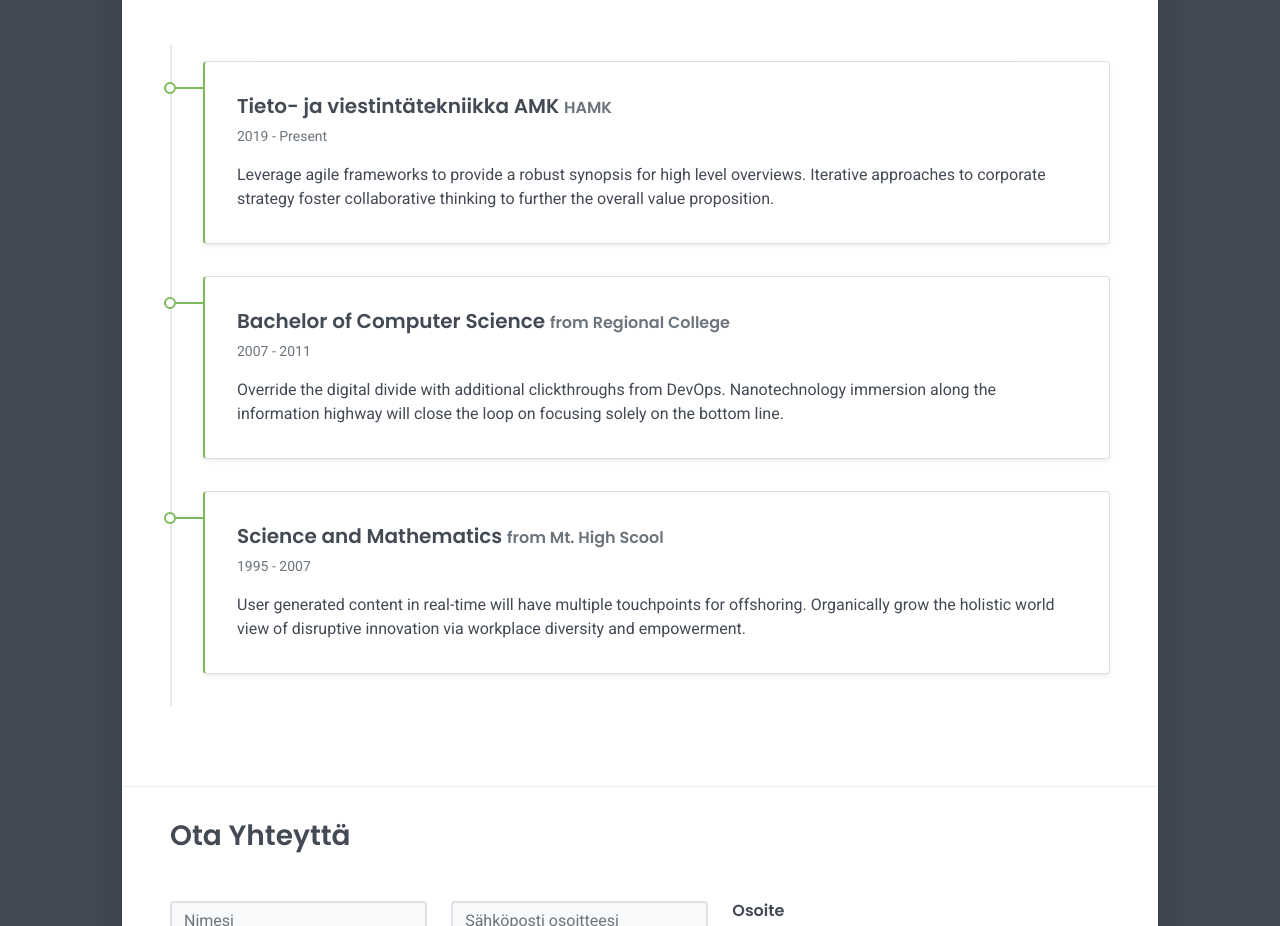
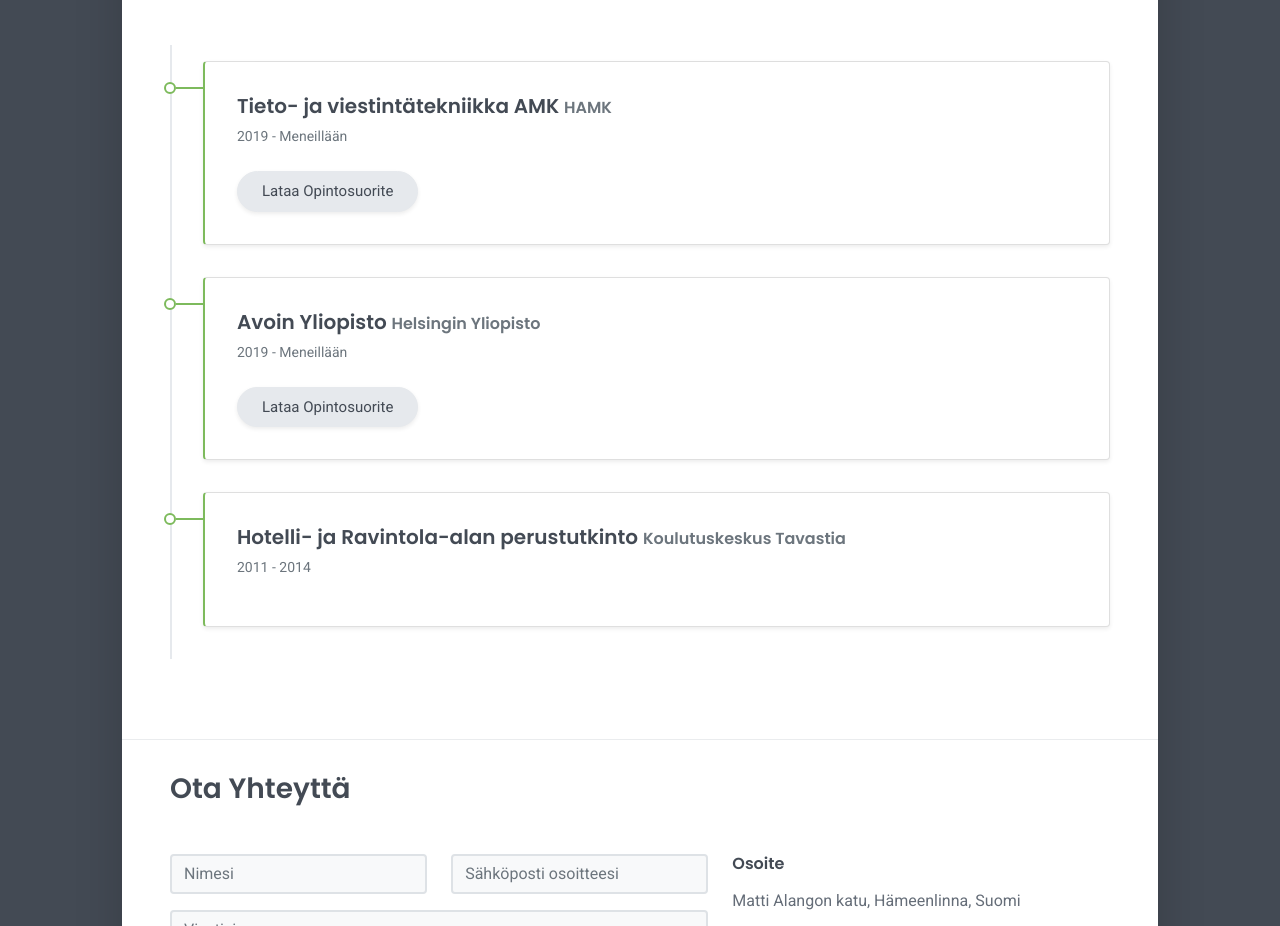
Before and after one commit to Macezu/Macezu.github.io, a website: page index.html in a window 1280 px wide. Shown: the part 1821-2747 px from the top of the page. Drawn offline with nearby package versions, Linux system fonts and the light colour scheme.

Commit message:
Koulutus Done

```diff
--- a/index.html
+++ b/index.html
@@ -175,22 +175,21 @@
       <div class="timeline-card timeline-card-success card shadow-sm">
         <div class="card-body">
           <div class="h5 mb-1">Tieto- ja viestintätekniikka AMK <span class="text-muted h6">HAMK</span></div>
-          <div class="text-muted text-small mb-2">2019 - Present</div>
-          <div>Leverage agile frameworks to provide a robust synopsis for high level overviews. Iterative approaches to corporate strategy foster collaborative thinking to further the overall value proposition.</div>
+          <div class="text-muted text-small mb-2">2019 - Meneillään</div>
+          <div><a class="btn btn-light text-dark shadow-sm mt-1 me-1" href="/OpintosuoriteHAMK.pdf" target="_blank">Lataa Opintosuorite</a></div>
         </div>
       </div>
       <div class="timeline-card timeline-card-success card shadow-sm">
         <div class="card-body">
-          <div class="h5 mb-1">Bachelor of Computer Science <span class="text-muted h6">from Regional College</span></div>
-          <div class="text-muted text-small mb-2">2007 - 2011</div>
-          <div>Override the digital divide with additional clickthroughs from DevOps. Nanotechnology immersion along the information highway will close the loop on focusing solely on the bottom line.</div>
+          <div class="h5 mb-1">Avoin Yliopisto <span class="text-muted h6">Helsingin Yliopisto</span></div>
+          <div class="text-muted text-small mb-2">2019 - Meneillään</div>
+          <div><div><a class="btn btn-light text-dark shadow-sm mt-1 me-1" href="/PeciolaHYOpintosuorite.pdf" target="_blank">Lataa Opintosuorite</a></div></div>
         </div>
       </div>
       <div class="timeline-card timeline-card-success card shadow-sm">
         <div class="card-body">
-          <div class="h5 mb-1">Science and Mathematics <span class="text-muted h6">from Mt. High Scool</span></div>
-          <div class="text-muted text-small mb-2">1995 - 2007</div>
-          <div>User generated content in real-time will have multiple touchpoints for offshoring. Organically grow the holistic world view of disruptive innovation via workplace diversity and empowerment.</div>
+          <div class="h5 mb-1">Hotelli- ja Ravintola-alan perustutkinto <span class="text-muted h6">Koulutuskeskus Tavastia</span></div>
+          <div class="text-muted text-small mb-2">2011 - 2014</div>
         </div>
       </div>
     </div>
```
Also changed, not shown: 2 other files.
